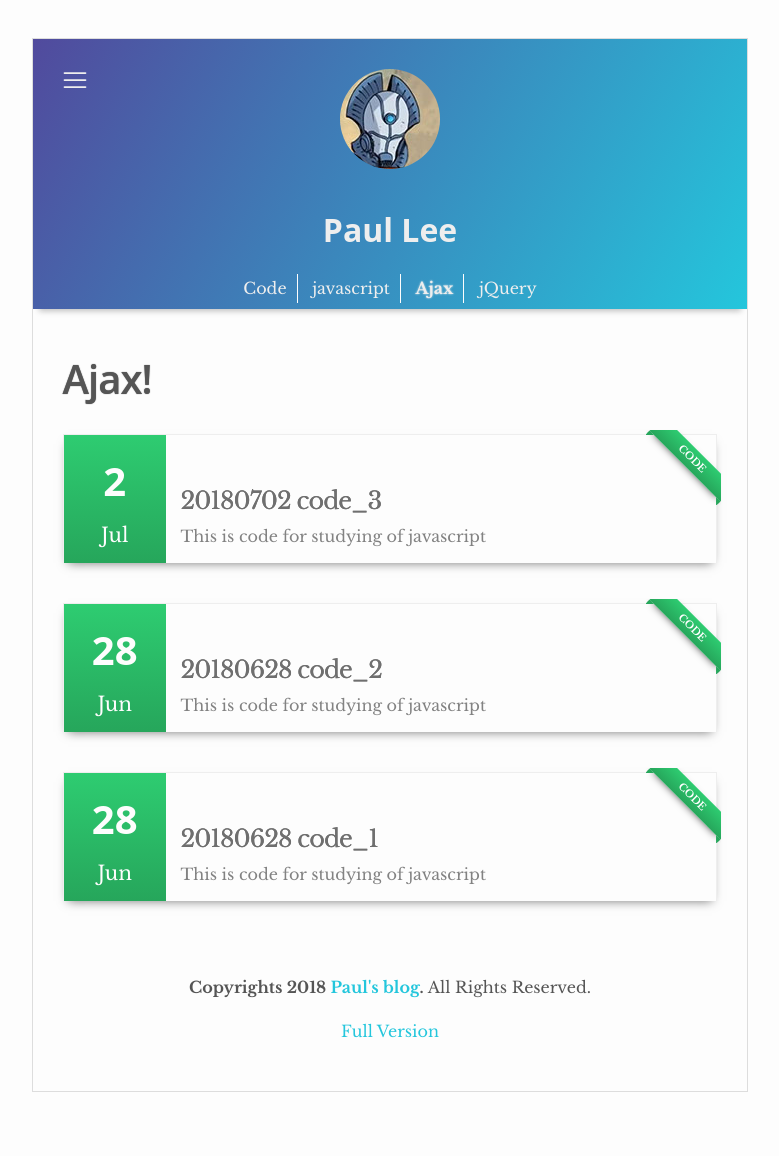
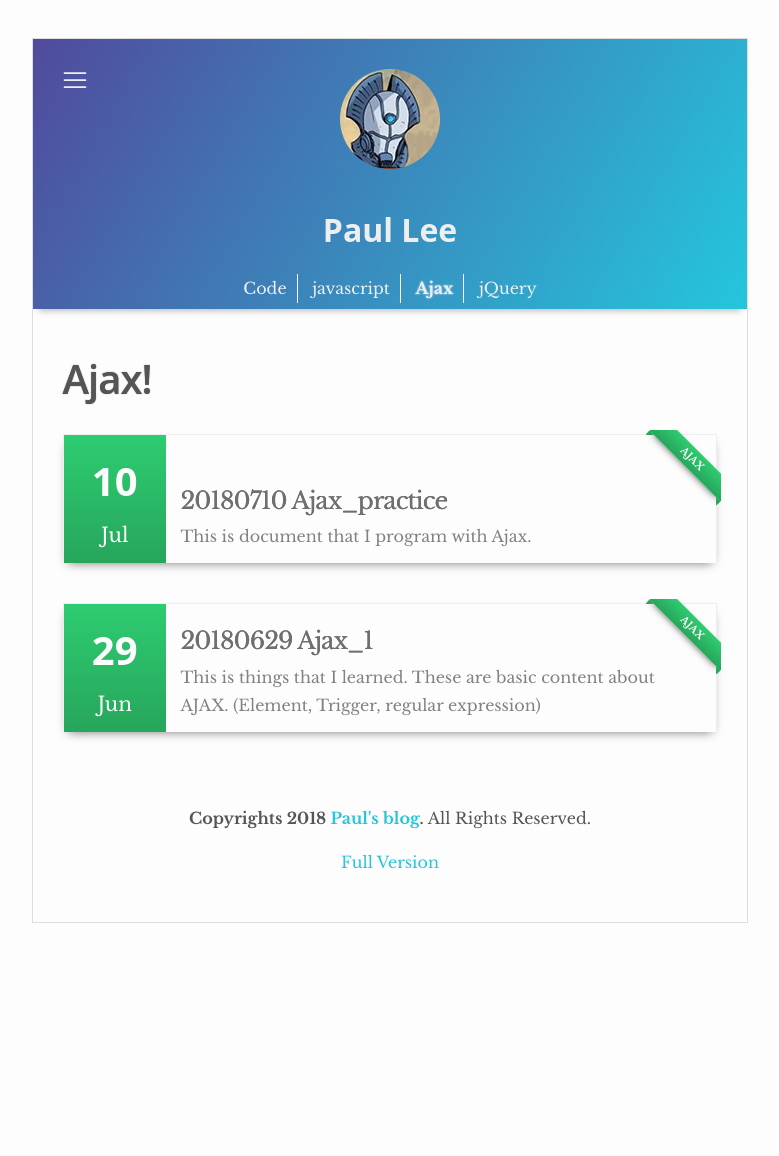
Before and after one commit to sharu725/ashwath, a Jekyll site: the page built from _pages/Ajax.html, in a window 1280 px wide. Shown: the whole page, without its empty margins (250-1029 px from the left). Built offline with Jekyll 4.4.1, drawn with Linux system fonts in a browser that asks for light colours; after the commit the page ends 987 px from its top, so only the background shows below that.

Commit message:
Change files '_page' : categories modify

```diff
--- a/_includes/header.html
+++ b/_includes/header.html
@@ -13,8 +13,8 @@
 <h1 class="author-about">{{site.author.name}}</h1>
 </div>
 <div class="menu-category">
-<div class="menu-item"><a class="{% if page.url == '/Code/' %}active{% endif %}  menu-link" href="{{site.baseurl}}/code/">Code</a></div>
-<div class="menu-item"><a class="{% if page.url == '/Javascript/' %}active{% endif %}  menu-link" href="{{site.baseurl}}/javascript/">javascript</a></div>
+<div class="menu-item"><a class="{% if page.url == '/Code/' %}active{% endif %}  menu-link" href="{{site.baseurl}}/Code/">Code</a></div>
+<div class="menu-item"><a class="{% if page.url == '/Javascript/' %}active{% endif %}  menu-link" href="{{site.baseurl}}/Javascript/">javascript</a></div>
 <div class="menu-item"><a class="{% if page.url == '/Ajax/' %}active{% endif %}  menu-link" href="{{site.baseurl}}/Ajax/">Ajax</a></div>
 <div class="menu-item"><a class="{% if page.url == '/jQuery/' %}active{% endif %}  menu-link" href="{{site.baseurl}}/jQuery/">jQuery</a></div>
 </div>
--- a/_pages/Ajax.html
+++ b/_pages/Ajax.html
@@ -5,7 +5,7 @@ title: Ajax!
 ---
 
   <div class="post-list">
-    {% for post in site.categories.code %}
+    {% for post in site.categories.Ajax %}
      <a href="{{ post.url | prepend: site.baseurl }}">
         {% include post-cards.html %}
       </a>
--- a/_pages/code.html
+++ b/_pages/code.html
@@ -5,7 +5,7 @@ title: Code!
 ---
 
   <div class="post-list">
-    {% for post in site.categories.code %}
+    {% for post in site.categories.Code %}
      <a href="{{ post.url | prepend: site.baseurl }}">
         {% include post-cards.html %}
       </a>
--- a/_pages/jQuery.html
+++ b/_pages/jQuery.html
@@ -5,7 +5,7 @@ title: jQuery!
 ---
 
   <div class="post-list">
-    {% for post in site.categories.code %}
+    {% for post in site.categories.jQuery %}
      <a href="{{ post.url | prepend: site.baseurl }}">
         {% include post-cards.html %}
       </a>
--- a/_pages/javascript.html
+++ b/_pages/javascript.html
@@ -5,7 +5,7 @@ title: javascript!
 ---
 
   <div class="post-list">
-    {% for post in site.categories.javascript %}
+    {% for post in site.categories.Javascript %}
      <a href="{{ post.url | prepend: site.baseurl }}">
         {% include post-cards.html %}
       </a>
```
Also changed, not shown: _posts/2018-07-12-jQuery_Json-2.md (added, +79 -0 lines).
